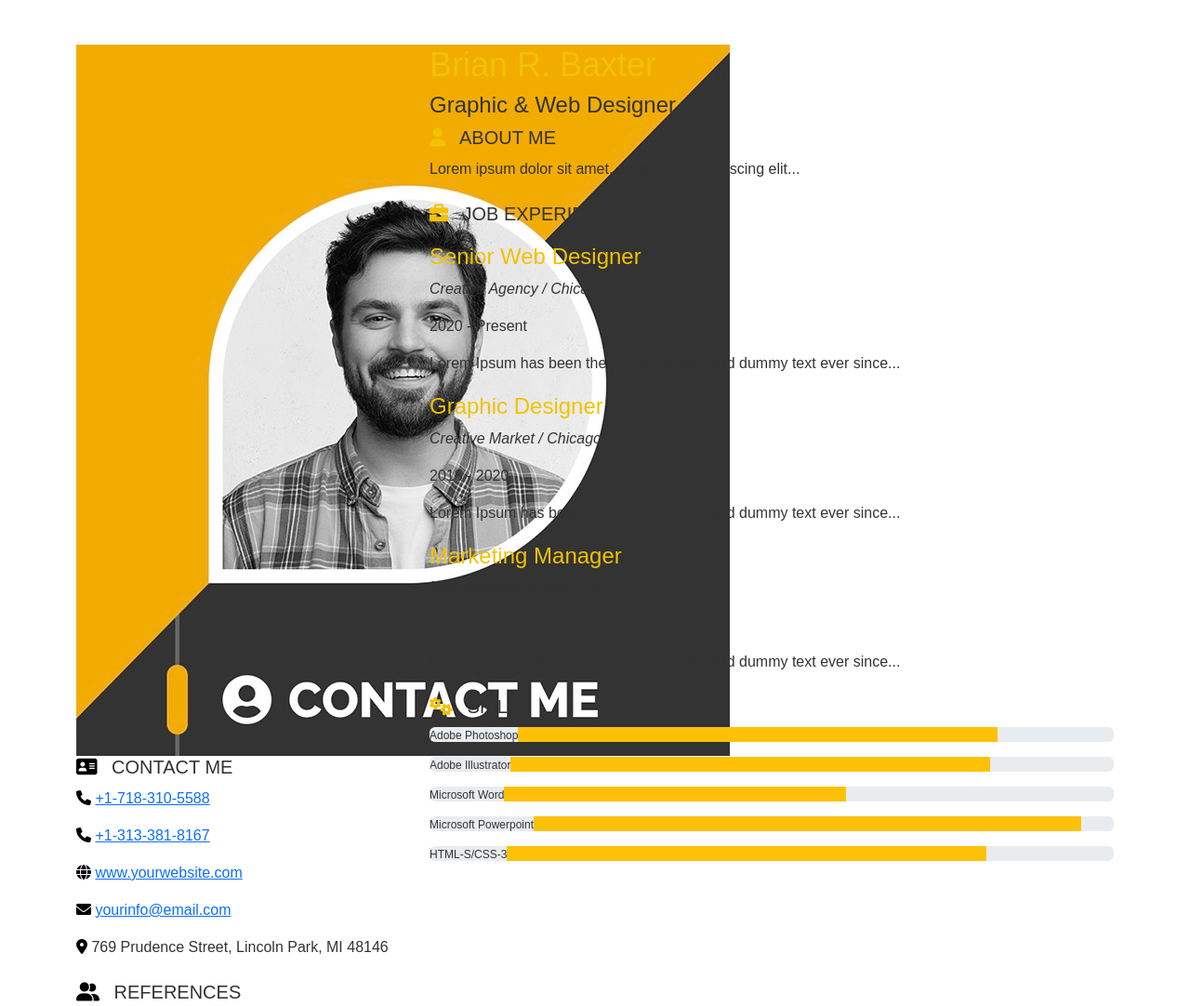
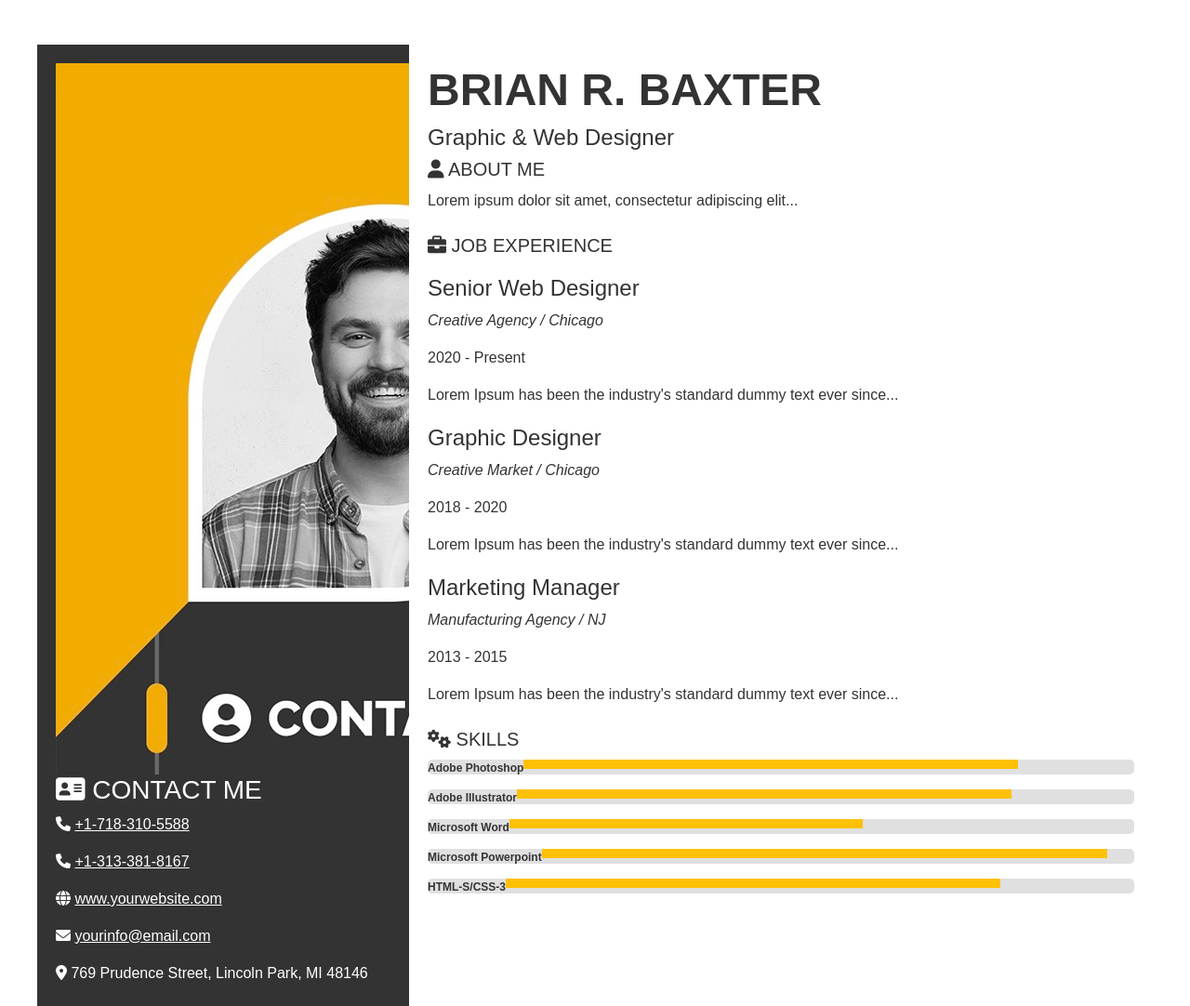
Before and after one commit to Solomiia-Hotska/pm22-04, a website: page app/html/index.html in a window 1280 px wide. Shown: the top 1082 px of the page at 93% size. Drawn offline with nearby package versions, Linux system fonts and the light colour scheme; files that its build step writes are made by us from their sources.

Commit message:
sidebar&white text

```diff
--- a/app/html/index.html
+++ b/app/html/index.html
@@ -11,17 +11,19 @@
     <!-- Font Awesome for icons -->
     <link rel="stylesheet" href="https://cdnjs.cloudflare.com/ajax/libs/font-awesome/6.0.0-beta3/css/all.min.css">
 
+    <!-- Your Custom CSS -->
     <link rel="stylesheet" href="/css/style.min.css">
 </head>
+
+<body>
 
     <body>
 
         <div class="container mt-5">
             <div class="row">
 
-
                 <!-- Sidebar -->
-            <div class="col-lg-4 col-md-5 mb-4">
+                <div class="col-lg-4 col-md-5 sidebar">
                     <img src="/img/ResPhoto.jpg" alt="ResPhoto">
                     <!-- Contact me -->
                     <div class="contact mb-4">
@@ -32,7 +34,7 @@
                         <p><i class="fas fa-envelope"></i> <a href="mailto:yourinfo@email.com">yourinfo@email.com</a></p>
                         <p><i class="fas fa-map-marker-alt"></i> 769 Prudence Street, Lincoln Park, MI 48146</p>
                     </div>
-
+    - - - - - - - - - - - - - - - - - - - - - - - - - - - - -
                     <!-- References -->
                     <div class="references mb-4">
                         <h3><i class="fas fa-user-friends"></i> REFERENCES</h3>
@@ -49,7 +51,7 @@
                             <p>Email: <a href="http://www.yourwebsite.com">www.yourwebsite.com</a></p>
                         </div>
                     </div>
-
+    - - - - - - - - - - - - - - - - - - - - - - - - - - - - -
                     <!-- Education -->
                     <div class="education">
                         <h3><i class="fas fa-graduation-cap"></i> EDUCATION</h3>
@@ -67,7 +69,7 @@
                 </div>
 
                 <!-- Main content -->
-            <div class="col-lg-8 col-md-7">
+                <div class="col-lg-8 col-md-7 main-content">
                     <!-- About me -->
                     <div class="about-me mb-4">
                         <h1>Brian R. Baxter</h1>
@@ -79,24 +81,18 @@
                     <!-- Job experience -->
                     <div class="job-experience mb-4">
                         <h3><i class="fas fa-briefcase"></i> JOB EXPERIENCE</h3>
-
-                    <!-- Job 1 -->
                         <div class="job mb-3">
                             <h4>Senior Web Designer</h4>
                             <p><i>Creative Agency / Chicago</i></p>
                             <p>2020 - Present</p>
                             <p>Lorem Ipsum has been the industry's standard dummy text ever since...</p>
                         </div>
-
-                    <!-- Job 2 -->
                         <div class="job mb-3">
                             <h4>Graphic Designer</h4>
                             <p><i>Creative Market / Chicago</i></p>
                             <p>2018 - 2020</p>
                             <p>Lorem Ipsum has been the industry's standard dummy text ever since...</p>
                         </div>
-
-                    <!-- Job 3 -->
                         <div class="job mb-3">
                             <h4>Marketing Manager</h4>
                             <p><i>Manufacturing Agency / NJ</i></p>
@@ -132,8 +128,4 @@
                 </div>
             </div>
         </div>
-
-    <!-- Bootstrap JS and dependencies -->
-    <script src="https://cdn.jsdelivr.net/npm/bootstrap@5.3.0-alpha1/dist/js/bootstrap.bundle.min.js"></script>
     </body>
-</html>
--- a/app/scss/style.scss
+++ b/app/scss/style.scss
@@ -6,72 +6,87 @@ body {
     padding: 0;
 }
 
-/* Wrapper - вирівнює sidebar і main content поруч */
-.wrapper {
-    display: flex;
-    flex-direction: row;  /* Розміщує елементи по горизонталі */
-    justify-content: flex-start;  /* Вирівнює елементи по лівому краю */
-    align-items: flex-start;  /* Вирівнює елементи на початку сторінки */
-    margin: 20px;
+.container {
+    max-width: 1200px;
+    margin: 0 auto;
 }
 
-.main-content {
-    width: 65%;
+/* Ліва колонка (сайдбар) */
+.sidebar {
+    background-color: #333; /* Темно-сірий фон */
     padding: 20px;
-    order: 2; /* Основний контент буде праворуч */
+    color: white; /* Змінює колір шрифта на білий для всіх елементів у боковій панелі */
 }
 
-.sidebar {
-    width: 30%;
-    background-color: #fffefe;
-    padding: 20px;
-    margin-right: 20px; /* Додає відступ між sidebar і основним контентом */
-    order: 1; /* Sidebar буде зліва */
+/* Заголовки та текст в боковій панелі */
+.sidebar h3,
+.sidebar p,
+.sidebar strong,
+.sidebar a {
+    color: white; /* Білий колір тексту для заголовків, параграфів та посилань у боковій панелі */
 }
 
-h1 {
-    color: #f2c200;
-    font-size: 36px;
+.sidebar i {
+    color: white; /* Білий колір іконок у боковій панелі */
 }
 
-h2 {
-    color: #333;
+/* Права колонка (основний контент) */
+.main-content {
+    background-color: #fff; /* Білий фон */
+    padding: 20px;
+    color: #333; /* Чорний колір тексту для основного контенту */
+}
+
+/* Заголовки в основному контенті */
+.main-content h1 {
+    font-size: 48px;
+    text-transform: uppercase;
+    color: #333; /* Чорний колір для заголовка H1 у основному контенті */
+    font-weight: 800;
+    font-family: "Raleway", sans-serif;
+}
+
+.main-content h2 {
+    color: #333; /* Чорний колір для заголовка H2 */
     font-size: 24px;
 }
 
-h3 {
-    color: #333;
+.main-content h3 {
+    color: #333; /* Чорний колір для заголовка H3 */
     font-size: 20px;
     margin-bottom: 10px;
 }
 
-h3 i {
-    color: #f2c200;
-    margin-right: 10px;
-}
-
-h4 {
-    color: #f2c200;
+.main-content h4 {
+    color: #333; /* Чорний колір для заголовка H4 */
     margin-top: 20px;
 }
 
-p {
+.main-content p {
     line-height: 1.5;
-}
-
-.contact, .references, .education {
-    margin-bottom: 20px;
+    color: #333; /* Чорний колір для тексту параграфів в основному контенті */
 }
 
 /* Секція контактів */
 .contact i, .references i, .education i {
-    color: #000000;
+    color: white; /* Білий колір іконок у секціях контактів */
 }
 
 /* Стиль для навичок */
-.skill div {
-    background-color: #f40076;
+.skills .progress {
+    background-color: #e0e0e0;
+    border-radius: 5px;
+    overflow: hidden;
+    margin-bottom: 10px;
+}
+
+.skills .progress-bar {
+    background-color: #fbf70c; /* Яскраво-жовтий колір для заповнення прогресу */
     height: 10px;
-    margin-top: 5px;
-    margin-bottom: 15px;
 }
+
+.skills span {
+    font-weight: bold;
+    display: block;
+    margin-bottom: 5px;
+}
```
Also changed, not shown: dist/css/style.min.css, dist/index.html. Lines whose indentation alone changed are shown as unchanged.
